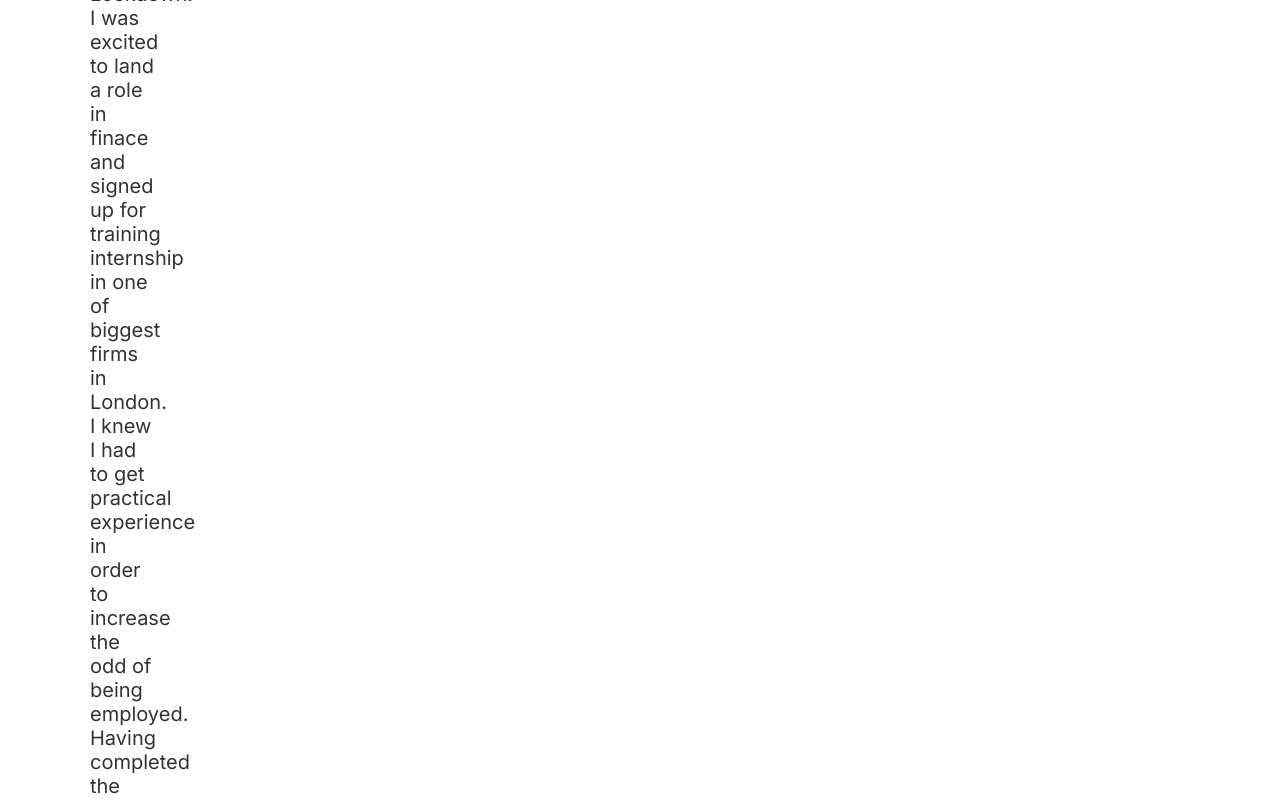
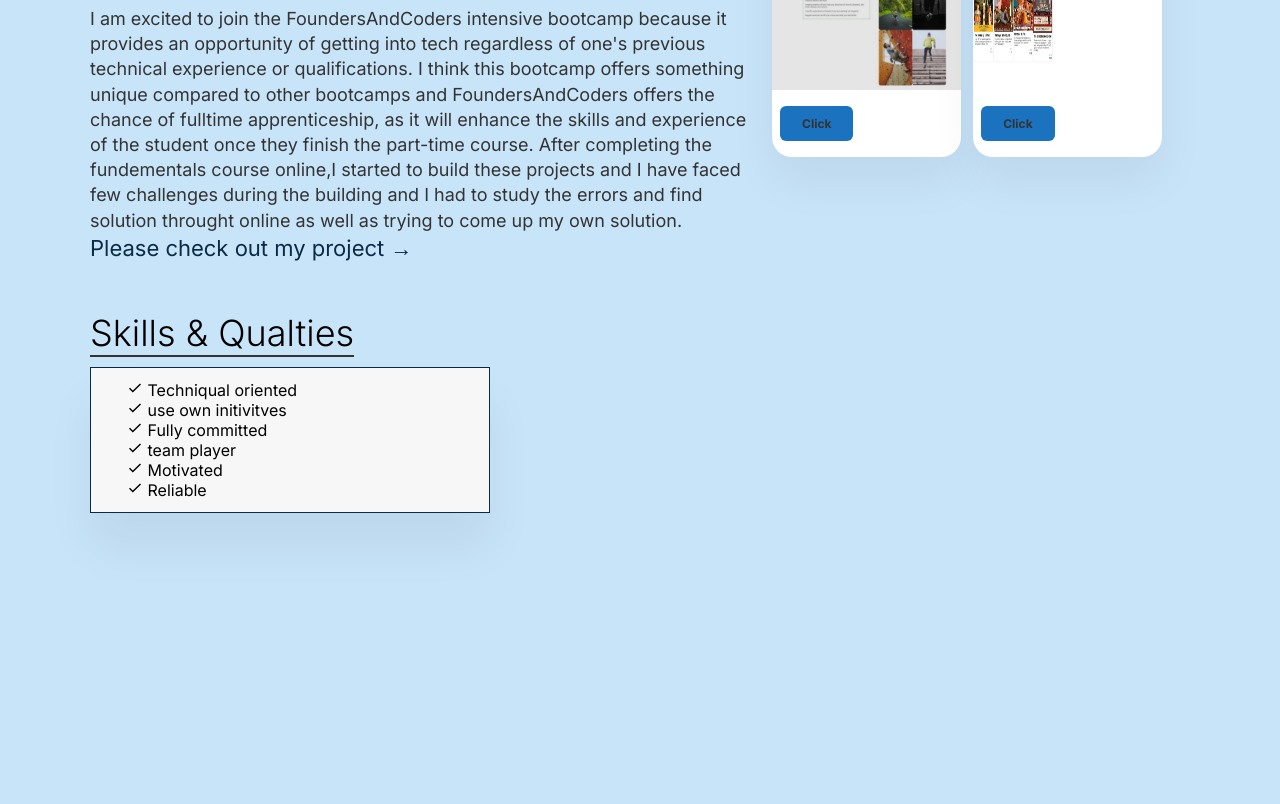
Before and after one commit to f4coder-91/website, a plain HTML site: page index.html in a window 1280 px wide. Shown: the part 701-1505 px from the top of the page. Drawn offline with nearby package versions, Linux system fonts and the light colour scheme.

Commit message:
first comit
Signed-off-by: f4coder-91 <111709636+farhan-io@users.noreply.github.com>

```diff
--- a/index.html
+++ b/index.html
@@ -5,30 +5,25 @@
     <meta http-equiv="X-UA-Compatible" content="IE=edge" />
     <meta name="viewport" content="width=device-width, initial-scale=1.0" />
     <title>Website projct | Farhan</title>
+    <script src="https://unpkg.com/ionicons@4.5.10-0/dist/ionicons.js"></script>
     <link rel="stylesheet" href="styles.css" />
   </head>
   <body>
     <!-- links to other project -->
     <!-- links to repo for this current project -->
     <header class="container">
-      <h1>Tell us about you?</h1>
+      <h1>Who Am I?</h1>
       <p>
-        I graducated from university studying Accounting and finance two year
-        ago. I was able to complete before we enter our first Covid-19 Lockdown.
-        I was excited to land a role in finace and signed up for training
-        internship in one of biggest firms in London. I knew I had to get
-        practical experience in order to increase the odd of being employed.
-        Having completed the programme, I have gained tons of experience and
-        skills in relation of Bookkeeping and Tax return. During my time there,
-        I was exposed to using a variety of accounitng softwares such as SAGE50
-        and QuickBooks and more. At first, I fascinted and curious as how it
-        works and how it was designed.These desktop application made my
-        experience less complicated than using Excel spreadsheet to record
-        transactions.
-
-        <!-- passing to tech -->
-        After the internship, i had developed a passion for software and
-        programming and went to study the fundementals of HTML and Css.
+        I was a bookkeeper junior at London biggest training firm, I received
+        Accounting and finance qualification at BPP university. I enjoyed the
+        practical skills of Accounting and mastered a number of softwares like
+        SAGE50, QuickBooks that made my job a lot easier. I instantly found
+        these softwares interesting and curious about how it was made and it
+        works. Quickbooks was written in C++, one of the earliest programming
+        languages These desktop application made my experience less complicated
+        than using Excel spreadsheet to record transactions. After the
+        internship, i had developed a passion for software and programming and
+        went to study the fundementals of HTML and Css.
       </p>
     </header>
 
@@ -37,20 +32,49 @@
         <section class="about">
           <h1 class="heading">Why am I applying the programme ?</h1>
           <p class="description">
-            I am really excited to join FoundersAndCoders intensive bootcamp
-            because it provides an opportunity of getting into tech to everyone
-            regardless of one's previous technical experience or qualifications.
-            whilst learning the fundementals of HTML and CSS using online
-            resources that is provided by FreeCodeCamp, I enjoyed building these
-            projects. Wuith my new skills, I started to build these projects
-            using the fundementals
-            <!-- list  quality skills -->
-            I have face few challenges during the projects and i had to study
-            the errors and find solution throught online as well as trying to
-            come up my own solution. <br />
+            I am excited to join the FoundersAndCoders intensive bootcamp
+            because it provides an opportunity of getting into tech regardless
+            of one's previous technical experience or qualifications. I think
+            this bootcamp offers something unique compared to other bootcamps
+            and FoundersAndCoders offers the chance of fulltime apprenticeship,
+            as it will enhance the skills and experience of the student once
+            they finish the part-time course.
+
+            <!--  -->
+            After completing the fundementals course online,I started to build
+            these projects and I have faced few challenges during the building
+            and I had to study the errors and find solution throught online as
+            well as trying to come up my own solution.
+            <br />
             <span>Please check out my project &rarr;</span>
-            <a href="" target="_blank" rel="noopener noreferrer"></a>
+            <!-- <a href="" target="_blank" rel="noopener noreferrer"></a> -->
           </p>
+          <div class="skills">
+            <span class="skills--subtitle">Skills & Qualties</span>
+            <ul>
+              <li>
+                <ion-icon name="checkmark"></ion-icon>
+                <span>Techniqual oriented</span>
+              </li>
+              <li>
+                <ion-icon name="checkmark"></ion-icon>
+                <span>use own initivitves</span>
+              </li>
+              <li>
+                <ion-icon name="checkmark"></ion-icon>
+                <span> Fully committed</span>
+              </li>
+              <li>
+                <ion-icon name="checkmark"></ion-icon> <span>team player</span>
+              </li>
+              <li>
+                <ion-icon name="checkmark"></ion-icon> <span>Motivated</span>
+              </li>
+              <li>
+                <ion-icon name="checkmark"></ion-icon> <span>Reliable</span>
+              </li>
+            </ul>
+          </div>
         </section>
         <section class="projects">
           <div>
--- a/styles.css
+++ b/styles.css
@@ -8,7 +8,7 @@
 
 body {
   font-family: "Inter", sans-serif;
-  /* background-color: lightgray; */
+  background-color: #f7f7f7;
 }
 
 .container {
@@ -73,8 +73,8 @@ a:active {
   transform: translateY(-14px);
 }
 .main {
-  /* background-color: #74c0fc; */
-  background-color: #bddcf8;
+  background-color: #74c1fc5b;
+  /* background-color: #f7f7f7; */
 }
 
 .grid {
@@ -93,7 +93,7 @@ a:active {
   color: #333;
   font-weight: 700;
 }
-span {
+.description span {
   color: #0a2a45;
   font-size: 22px;
 }
@@ -106,8 +106,37 @@ span {
   color: #333;
 }
 p {
-  width: 67px;
+  width: 670px;
   font-size: 20px;
   margin-top: 40px;
   color: #333;
 }
+
+.skills {
+  margin-top: 48px;
+}
+
+.skills-title {
+  font-size: 44px;
+  font-weight: 600;
+  color: #0a2a45;
+  margin-bottom: 14px;
+}
+.skills--subtitle {
+  font-size: 36px;
+  font-weight: lighter;
+  border-bottom: 2px solid #333;
+}
+
+li {
+  list-style: none;
+}
+
+ul {
+  background-color: #f7f7f7;
+  width: 400px;
+  margin-top: 12px;
+  box-shadow: 0 34px 48px rgb(0, 0, 0, 0.06);
+  padding: 12px 36px;
+  border: 1px solid #0a2a45;
+}
```
